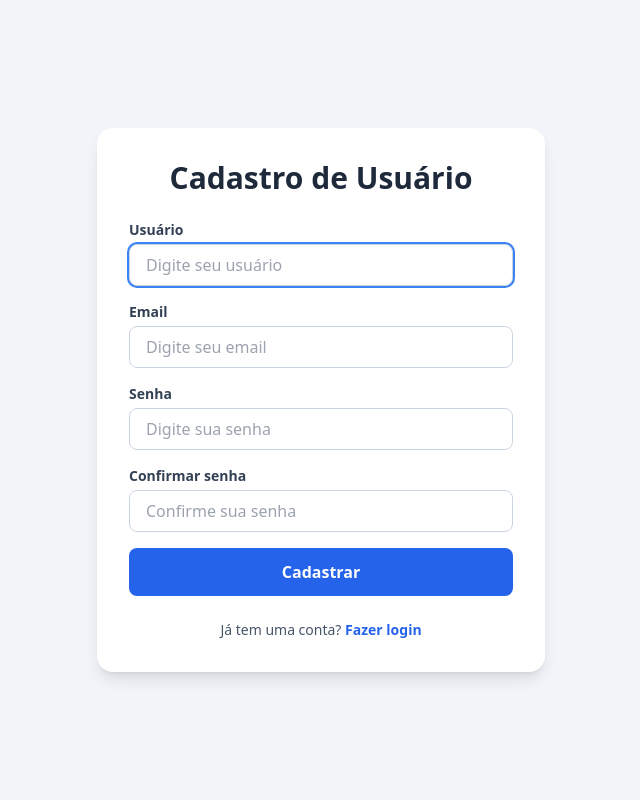
After one commit to Leidianapatricio/RAD-Praticas, a Django app: page /edu/cadastro/ in a window 1280 px wide. The commit adds this page. Shown: the whole page, without its empty margins (319-959 px from the left). Run offline with Django 5.2, Linux system fonts and the light colour scheme; some libraries are stand-ins or nearby versions.

Commit message:
Pratica 07 - Autenticacao Django

```diff
--- /dev/null
+++ b/edu/forms_auth.py
@@ -0,0 +1,50 @@
+from django import forms
+from django.contrib.auth.models import User
+from django.contrib.auth.forms import UserCreationForm
+
+
+class CadastroUsuarioForm(UserCreationForm):
+
+    username = forms.CharField(
+        label="Usuário",
+        help_text="",
+        widget=forms.TextInput(attrs={
+            "class": "w-full px-4 py-2 border border-slate-300 rounded-lg focus:outline-none focus:ring-2 focus:ring-blue-500",
+            "placeholder": "Digite seu usuário",
+            "autocomplete": "off"
+        })
+    )
+
+    email = forms.EmailField(
+        label="Email",
+        required=True,
+        widget=forms.EmailInput(attrs={
+            "class": "w-full px-4 py-2 border border-slate-300 rounded-lg focus:outline-none focus:ring-2 focus:ring-blue-500",
+            "placeholder": "Digite seu email",
+            "autocomplete": "off"
+        })
+    )
+
+    password1 = forms.CharField(
+        label="Senha",
+        help_text="",
+        widget=forms.PasswordInput(attrs={
+            "class": "w-full px-4 py-2 border border-slate-300 rounded-lg focus:outline-none focus:ring-2 focus:ring-blue-500",
+            "placeholder": "Digite sua senha",
+            "autocomplete": "new-password"
+        })
+    )
+
+    password2 = forms.CharField(
+        label="Confirmar senha",
+        help_text="",
+        widget=forms.PasswordInput(attrs={
+            "class": "w-full px-4 py-2 border border-slate-300 rounded-lg focus:outline-none focus:ring-2 focus:ring-blue-500",
+            "placeholder": "Confirme sua senha",
+            "autocomplete": "new-password"
+        })
+    )
+
+    class Meta:
+        model = User
+        fields = ["username", "email", "password1", "password2"]
--- /dev/null
+++ b/edu/templates/edu/cadastro.html
@@ -0,0 +1,50 @@
+<!DOCTYPE html>
+<html lang="pt-br">
+<head>
+    <meta charset="UTF-8">
+    <title>Cadastro de Usuário</title>
+    <script src="https://cdn.tailwindcss.com"></script>
+</head>
+
+<body class="min-h-screen bg-slate-100 flex items-center justify-center px-4">
+
+    <div class="w-full max-w-md bg-white rounded-2xl shadow-lg p-8">
+        <h1 class="text-3xl font-bold text-center text-slate-800 mb-6">
+            Cadastro de Usuário
+        </h1>
+
+       <form method="POST" class="space-y-4" autocomplete="off">
+            {% csrf_token %}
+
+            {% for field in form %}
+                <div>
+                    <label class="block text-sm font-semibold text-slate-700 mb-1">
+                        {{ field.label }}
+                    </label>
+
+                    {{ field }}
+
+                    {% if field.errors %}
+                        <p class="text-sm text-red-600 mt-1">
+                            {{ field.errors|striptags }}
+                        </p>
+                    {% endif %}
+                </div>
+            {% endfor %}
+
+            <button type="submit"
+                class="w-full bg-blue-600 hover:bg-blue-700 text-white font-semibold py-3 rounded-lg transition">
+                Cadastrar
+            </button>
+        </form>
+
+        <p class="text-center text-sm text-slate-600 mt-6">
+            Já tem uma conta?
+            <a href="{% url 'login_usuario' %}" class="text-blue-600 font-semibold hover:underline">
+                Fazer login
+            </a>
+        </p>
+    </div>
+
+</body>
+</html>
--- a/edu/urls.py
+++ b/edu/urls.py
@@ -1,5 +1,5 @@
 from django.urls import path
-from edu import views
+from . import views
 
 urlpatterns = [
     path("autores/", views.listar_autores, name="listar_autores"),
@@ -8,4 +8,10 @@ urlpatterns = [
     path("autores/excluir/<int:id>/", views.excluir_autor, name="excluir_autor"),
 
     path("livros/", views.listar_livros, name="listar_livros"),
+    path("livros/novo/", views.criar_livro, name="criar_livro"),
+    path("livros/editar/<int:id>/", views.editar_livro, name="editar_livro"),
+
+    path("cadastro/", views.cadastro_usuario, name="cadastro_usuario"),
+    path("login/", views.login_usuario, name="login_usuario"),
+    path("logout/", views.logout_usuario, name="logout_usuario"),
 ]
--- a/edu/views.py
+++ b/edu/views.py
@@ -1,13 +1,17 @@
 from django.shortcuts import render, redirect, get_object_or_404
-from .models import Autor
-from .forms import AutorForm
 from django.core.paginator import Paginator
-from .models import Livro
+from django.contrib.auth import login, logout
+from django.contrib.auth.forms import AuthenticationForm
+from django.contrib.auth.decorators import login_required
+
+from .models import Autor, Livro
+from .forms import AutorForm, LivroForm
+from .forms_auth import CadastroUsuarioForm
 
 
 def listar_autores(request):
     autores = Autor.objects.all()
-    return render(request, 'edu/listar_autores.html', {'autores': autores})
+    return render(request, "edu/listar_autores.html", {"autores": autores})
 
 
 def criar_autor(request):
@@ -15,31 +19,31 @@ def criar_autor(request):
 
     if form.is_valid():
         form.save()
-        return redirect('listar_autores')
+        return redirect("listar_autores")
 
-    return render(request, 'edu/form_autor.html', {'form': form})
+    return render(request, "edu/form_autor.html", {"form": form})
 
 
 def editar_autor(request, id):
     autor = get_object_or_404(Autor, id=id)
-
     form = AutorForm(request.POST or None, instance=autor)
 
     if form.is_valid():
         form.save()
-        return redirect('listar_autores')
+        return redirect("listar_autores")
 
-    return render(request, 'edu/form_autor.html', {'form': form})
+    return render(request, "edu/form_autor.html", {"form": form})
 
 
 def excluir_autor(request, id):
     autor = get_object_or_404(Autor, id=id)
 
-    if request.method == 'POST':
+    if request.method == "POST":
         autor.delete()
-        return redirect('listar_autores')
+        return redirect("listar_autores")
 
-    return render(request, 'edu/excluir_autor.html', {'autor': autor})
+    return render(request, "edu/excluir_autor.html", {"autor": autor})
+
 
 def listar_livros(request):
     livros = Livro.objects.all().order_by("id")
@@ -49,3 +53,61 @@ def listar_livros(request):
     page_obj = paginator.get_page(page_number)
 
     return render(request, "edu/listar_livros.html", {"page_obj": page_obj})
+
+
+@login_required
+def criar_livro(request):
+    form = LivroForm(request.POST or None)
+
+    if form.is_valid():
+        form.save()
+        return redirect("listar_livros")
+
+    return render(request, "edu/form_livro.html", {"form": form})
+
+
+@login_required
+def editar_livro(request, id):
+    livro = get_object_or_404(Livro, id=id)
+    form = LivroForm(request.POST or None, instance=livro)
+
+    if form.is_valid():
+        form.save()
+        return redirect("listar_livros")
+
+    return render(request, "edu/form_livro.html", {"form": form})
+
+
+def cadastro_usuario(request):
+    form = CadastroUsuarioForm(request.POST or None)
+
+    if form.is_valid():
+        usuario = form.save()
+        login(request, usuario)
+        return redirect("listar_livros")
+
+    return render(request, "edu/cadastro.html", {"form": form})
+
+
+def login_usuario(request):
+    form = AuthenticationForm(request, data=request.POST or None)
+
+    form.fields["username"].widget.attrs.update({
+        "class": "w-full px-4 py-2 border border-slate-300 rounded-lg focus:outline-none focus:ring-2 focus:ring-blue-500"
+    })
+
+    form.fields["password"].widget.attrs.update({
+        "class": "w-full px-4 py-2 border border-slate-300 rounded-lg focus:outline-none focus:ring-2 focus:ring-blue-500"
+    })
+
+    if form.is_valid():
+        usuario = form.get_user()
+        login(request, usuario)
+        return redirect("listar_livros")
+
+    return render(request, "edu/login.html", {"form": form})
+
+
+def logout_usuario(request):
+    logout(request)
+    return redirect("login_usuario")
--- a/myapp/settings.py
+++ b/myapp/settings.py
@@ -104,7 +104,7 @@ AUTH_PASSWORD_VALIDATORS = [
 # Internationalization
 # https://docs.djangoproject.com/en/6.0/topics/i18n/
 
-LANGUAGE_CODE = 'en-us'
+LANGUAGE_CODE = 'pt-br'
 
 TIME_ZONE = 'UTC'
 
@@ -117,3 +117,7 @@ USE_TZ = True
 # https://docs.djangoproject.com/en/6.0/howto/static-files/
 
 STATIC_URL = 'static/'
+
+LOGIN_URL = "login_usuario"
+LOGIN_REDIRECT_URL = "listar_livros"
+LOGOUT_REDIRECT_URL = "login_usuario"
```
Also changed, not shown: edu/forms.py (+9 -2 lines), edu/templates/edu/form_livro.html (added, +10 -0 lines), edu/templates/edu/listar_livros.html (+20 -0 lines), edu/templates/edu/login.html (added, +50 -0 lines), db.sqlite3.
